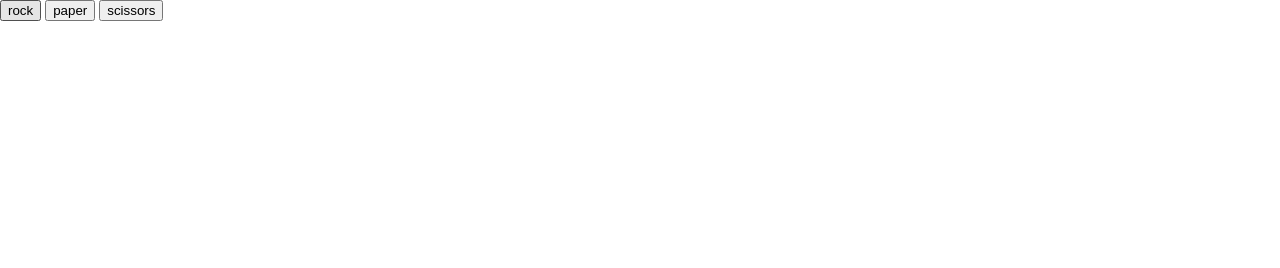
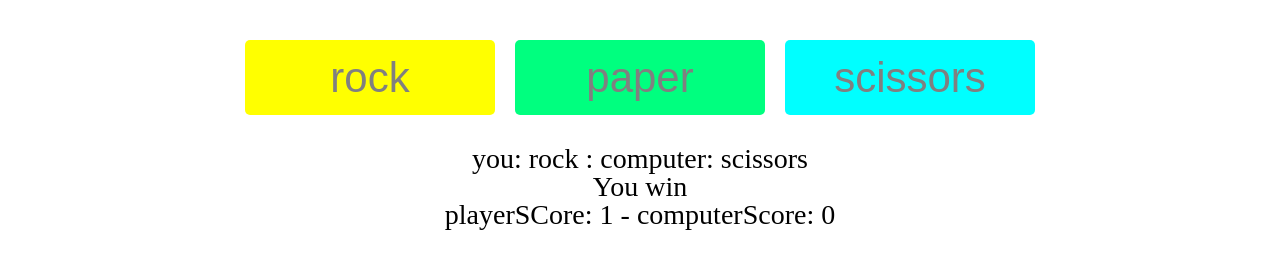
Before and after one commit to waseemazmy21/ROCK-PAPER-SCISSORS, a plain HTML site: page index.html in a window 1280 px wide. Both pictures are taken after a click on the button "rock". Drawn offline with Linux system fonts and the light colour scheme.

Commit message:
add ui to the game

```diff
--- a/index.html
+++ b/index.html
@@ -6,13 +6,23 @@
     <title>Document</title>
     <link rel="stylesheet" href="styles/reset.css">
     <link rel="stylesheet" href="styles/main.css">
+
 </head>
 <body>
-    <div>
-        <button value="rock">rock</button>
-        <button value="paper">paper</button>
-        <button value="scissors">scissors</button>
+    <div class="container">
+        <div class="btns">
+            <button class="btn btn-warning" value="rock">rock</button>
+            <button class="btn btn-danger" value="paper">paper</button>
+            <button class="btn btn-info" value="scissors">scissors</button>
+        </div>
+
+        <div class="result">
+            <p class="result_para"></p>
+            <p class="score_para"></p>
+            <p class="end_para"></p>
+        </div>
     </div>
+
     <script src="scripts/main.js"></script>
 </body>
 </html>
--- a/scripts/main.js
+++ b/scripts/main.js
@@ -66,9 +66,11 @@ function round(){
 
     }
 
-    console.log(`you: ${userSelection}`)
-    console.log(`computer: ${computerSelection}`)
-    console.log(result)
+
+    const result_para = document.querySelector('.result_para');
+    result_para.innerHTML = `you: ${userSelection} : computer: ${computerSelection} <br>
+    ${result}`;
+
     play(result);
 
 }
@@ -89,12 +91,15 @@ function play(result){
         computerScore++;
     }
 
-    console.log(`playerSCore: ${playerSCore} - computerScore: ${computerScore}`)
+    const score_para = document.querySelector('.score_para');
+    score_para.textContent = `playerSCore: ${playerSCore} - computerScore: ${computerScore}`;
+
+    const end_para = document.querySelector('.end_para')
 
     if(playerSCore === 5){
-        console.log(`Game Over => YOU WIN`)
+       end_para.textContent = `Game Over => YOU WIN`
     }else if(computerScore === 5){
-        console.log(`Game Over => YOU LOST`)
+        end_para.textContent = `Game Over => YOU LOST`
     }
 
     if(playerSCore === 5 || computerScore === 5){
--- a/styles/main.css
+++ b/styles/main.css
@@ -0,0 +1,36 @@
+html{
+    font:  14px/18px serif;
+}
+
+.btns{
+    margin-top: 30px;
+    display: flex;
+    justify-content: center;
+}
+.btn{
+    width: 250px;
+    height: 75px;
+    border-radius: 5px;
+    margin: 10px;
+    border: none;
+    font-size: 3em;
+    color: gray;
+}
+
+.btn:first-child{
+    background-color: yellow;
+}
+
+.btn:nth-child(2){
+    background-color: springgreen;
+}
+
+.btn:last-child{
+    background-color: aqua;
+}
+
+.result{
+    text-align: center;
+    font-size: 2rem;
+    margin-top: 20px;
+}
```
